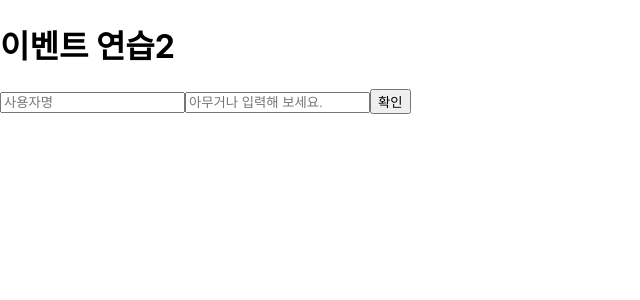
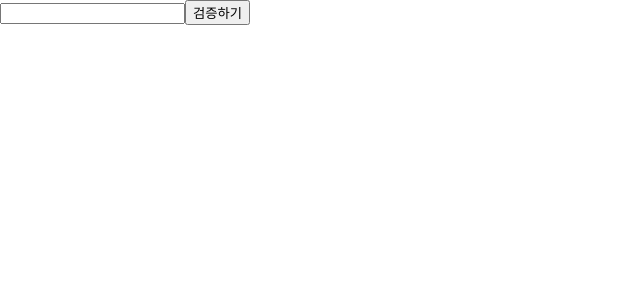
Before and after one commit to zRooKie/ReactBasic, a React (Create React App) app: page / in a window 1280 px wide. Shown: the top 300 px of the page, without its empty margins (0-640 px from the left). Built offline with nearby package versions, Linux system fonts and the light colour scheme.

Commit message:
Validation

```diff
--- a/src/App.js
+++ b/src/App.js
@@ -1,8 +1,8 @@
 import React from 'react';
-import EventPractice2 from './EventPractice2';
+import ValidationSample from './ValidationSample';
 
 const App = () => {
-  return <EventPractice2 />;
+  return <ValidationSample />;
 };
 
 export default App;
--- /dev/null
+++ b/src/ValidationSample.css
@@ -0,0 +1,6 @@
+.success {
+  background-color: lightgreen;
+}
+.failure {
+  background-color: lightcoral;
+}
--- /dev/null
+++ b/src/ValidationSample.js
@@ -0,0 +1,54 @@
+import React, { Component } from 'react';
+import './ValidationSample.css';
+
+class ValidationSample extends Component {
+  state = {
+    password: '',
+    clicked: false,
+    validated: false,
+  };
+
+  handleChange = (e) => {
+    this.setState({
+      password: e.target.value,
+    });
+  };
+
+  handleButtonClick = () => {
+    this.setState({
+      clicked: true,
+      validated: this.state.password === '0000',
+    });
+    this.input.focus();
+  };
+
+  handleKeyPress = (e) => {
+    if (e.key === 'Enter') {
+      this.handleButtonClick();
+    }
+  };
+
+  render() {
+    return (
+      <div>
+        <input
+          ref={(ref) => (this.input = ref)}
+          type="password"
+          value={this.state.password}
+          onChange={this.handleChange}
+          onKeyPress={this.handleKeyPress}
+          className={
+            this.state.clicked
+              ? this.state.validated
+                ? 'success'
+                : 'failure'
+              : ''
+          }
+        />
+        <button onClick={this.handleButtonClick}>검증하기</button>
+      </div>
+    );
+  }
+}
+
+export default ValidationSample;
```
Also changed, not shown: 1 other file (tests, documents, lock files or other folders).
